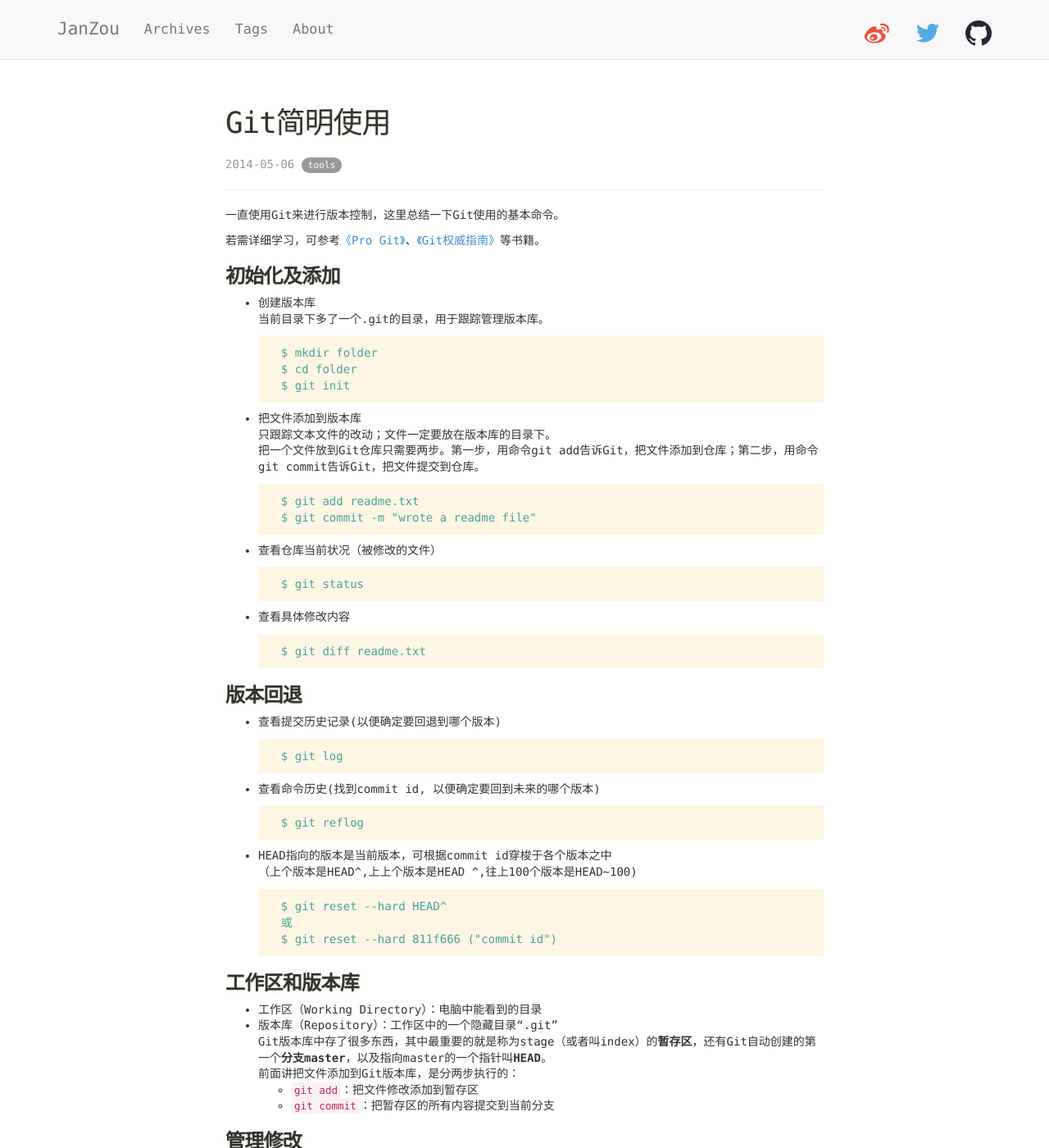
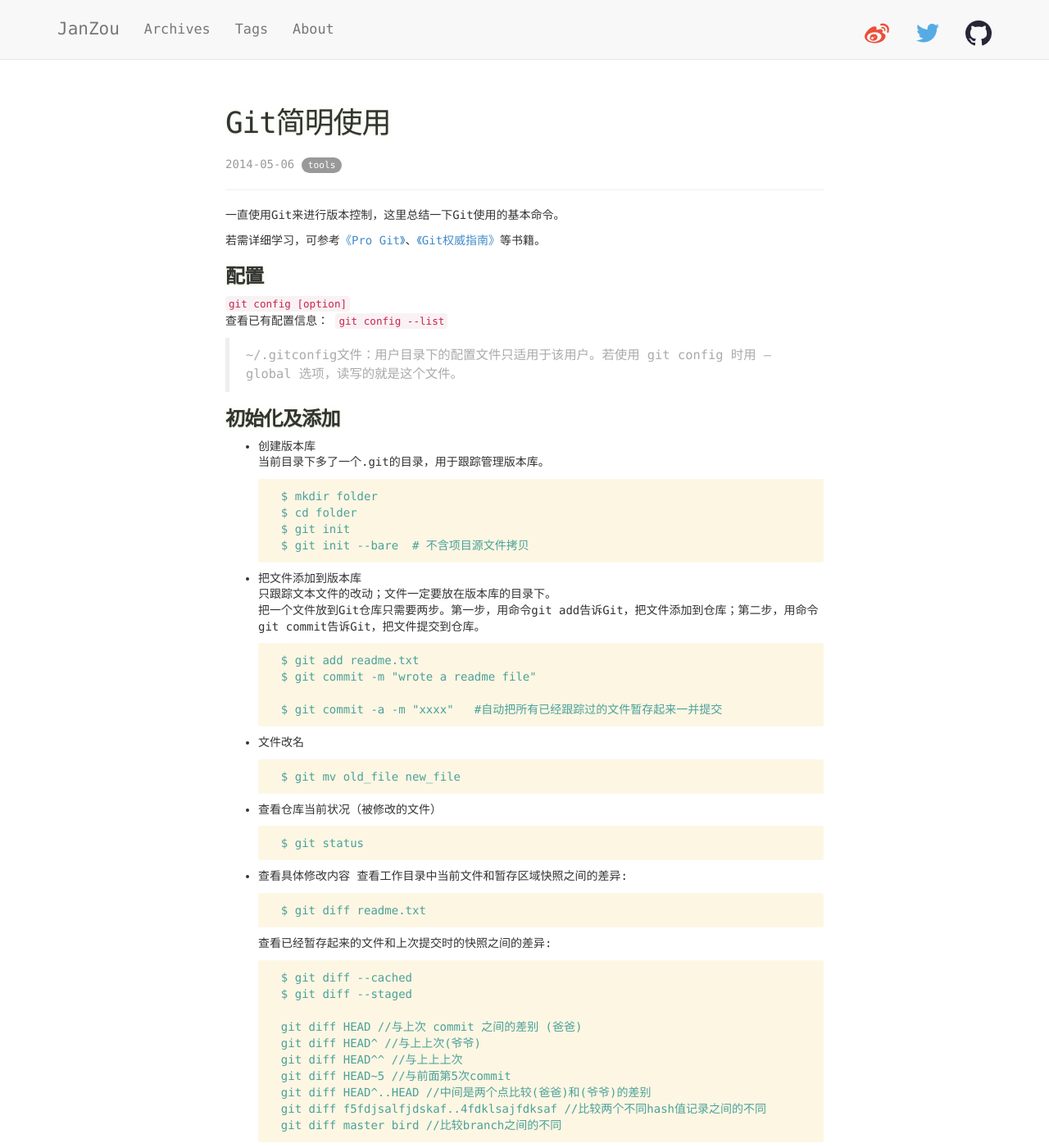
Before and after one commit to Jan-zou/jan-zou.github.com, a Jekyll site: the page built from _posts/2014-05-06-git-use.md, in a window 1280 px wide and 1400 px high. Shown: the whole window at 82% size. Built offline with Jekyll 4.4.1, drawn with Linux system fonts in a browser that asks for light colours; nearby versions of some CDN libraries; Markdown is read by kramdown in place of the engine named in the settings; comment, search, counter and statistics services are not loaded; some of the changed text lies outside the part shown.

Commit message:
add cname,change article

```diff
--- /dev/null
+++ b/CNAME
@@ -0,0 +1 @@
+blog.zoujinglin.com.cn
--- a/_posts/2014-05-06-git-use.md
+++ b/_posts/2014-05-06-git-use.md
@@ -8,6 +8,12 @@
 
 若需详细学习，可参考[《Pro Git》](http://book.douban.com/subject/3420144/)、[《Git权威指南》](http://book.douban.com/subject/6526452/)等书籍。
 
+### 配置
+`git config [option]`
+查看已有配置信息： `git config --list`
+> ~/.gitconfig文件：用户目录下的配置文件只适用于该用户。若使用 git config 时用 --global 选项，读写的就是这个文件。
+
+
 ### 初始化及添加
 
 + 创建版本库
@@ -15,34 +21,59 @@
 
 	    $ mkdir folder
 	    $ cd folder
-		$ git init
+	    $ git init
+	    $ git init --bare  # 不含项目源文件拷贝
 
 + 把文件添加到版本库
-    只跟踪文本文件的改动；文件一定要放在版本库的目录下。
-    把一个文件放到Git仓库只需要两步。第一步，用命令git add告诉Git，把文件添加到仓库；第二步，用命令git commit告诉Git，把文件提交到仓库。
+只跟踪文本文件的改动；文件一定要放在版本库的目录下。
+把一个文件放到Git仓库只需要两步。第一步，用命令git add告诉Git，把文件添加到仓库；第二步，用命令git commit告诉Git，把文件提交到仓库。
 
 		$ git add readme.txt
 		$ git commit -m "wrote a readme file"
+
+		$ git commit -a -m "xxxx"   #自动把所有已经跟踪过的文件暂存起来一并提交
+
++ 文件改名
+
+        $ git mv old_file new_file
 
 + 查看仓库当前状况（被修改的文件）
 
 		$ git status
 
 + 查看具体修改内容
+  查看工作目录中当前文件和暂存区域快照之间的差异:
 
 		$ git diff readme.txt
 
+  查看已经暂存起来的文件和上次提交时的快照之间的差异:
+
+        $ git diff --cached
+        $ git diff --staged
+
+        git diff HEAD //与上次 commit 之间的差别 (爸爸)
+        git diff HEAD^ //与上上次(爷爷)
+        git diff HEAD^^ //与上上上次
+        git diff HEAD~5 //与前面第5次commit
+        git diff HEAD^..HEAD //中间是两个点比较(爸爸)和(爷爷)的差别
+        git diff f5fdjsalfjdskaf..4fdklsajfdksaf //比较两个不同hash值记录之间的不同
+        git diff master bird //比较branch之间的不同
 
 ### 版本回退
 
 + 查看提交历史记录(以便确定要回退到哪个版本)
 
 		$ git log
+		    -p 展开显示每次提交的内容差异
+		    -n 显示最近的n次提交更新
+		    -stat 显示每次更新的文件修改统计信息
+		    --since, --after 仅显示指定时间之后的提交
+		    --until, --before 仅显示指定时间之前的提交
+		    --author 仅显示指定作者相关的提交
 
 + 查看命令历史(找到commit id, 以便确定要回到未来的哪个版本)
 
 		$ git reflog
-
 
 + HEAD指向的版本是当前版本，可根据commit id穿梭于各个版本之中
  （上个版本是HEAD^,上上个版本是HEAD ^,往上100个版本是HEAD~100)
@@ -59,13 +90,14 @@
     Git版本库中存了很多东西，其中最重要的就是称为stage（或者叫index）的**暂存区**，还有Git自动创建的第一个**分支master**，以及指向master的一个指针叫**HEAD**。
 	前面讲把文件添加到Git版本库，是分两步执行的：
 	+ `git add`：把文件修改添加到暂存区
-	+ `git commit`：把暂存区的所有内容提交到当前分支
+	+ `git commit`：把暂存区的所有内容提交到当前分支版本库
 
+>  对于任何一个文件，在Git中都只有三种状态：已提交(committed)、已修改(modified)、已暂存(staged)。
+> 文件流转的三个工作区域：工作目录、暂存区域、Git本地数据目录。
 
 ### 管理修改
 
 Git跟踪并管理的是修改，而非文件。每次修改若不添加到暂存区中，则不会被提交到分支上。
-
 
 ### 撤销修改
 
@@ -90,9 +122,13 @@
 		$ git rm test.txt
 		$ git commit -m "remove test.txt"
 
++ 移除跟踪，但不删除文件
+
+        $ git rm --cached test.txt
+
 + 把工作区中误删的文件恢复到最新版本
 
-		$ git check -- test.txt
+		$ git checkout -- test.txt
 
 `git checkout`其实是用版本库里的版本替换工作区的版本,无论工作区是修改还是删除,都可以“⼀键还原”。
 
@@ -117,10 +153,16 @@
     会列出所有分支，当前分支前面会标一个*号。
 
 		$ git branch
+		  -a  列出所有分支
+		  -r  列出远程分支
 
 + 合并指定分支到当前分支
 
 		$ git merge name
+
++ 衍合
+
+        $ git rebase -i HEAD~n
 
 + 删除分支
 
@@ -156,6 +198,7 @@
 + 关联一个远程库GitHub
     远程库的名字就是origin，这是Git默认的叫法，也可以改成别的。
 
+		$ git remote add [name] [url]
 		$ git remote add origin git@github.com/username/projectname.git
 
 + 首次推送本地仓库内容到远程库
@@ -165,7 +208,10 @@
 
 + 以后，推送最新修改
 
+		$ git push [远程仓库] [本地分支]
 		$ git push origin master
+
+		$ git push 远程仓库 本地分支:远程分支
 
 + 从远程库克隆
 
@@ -177,12 +223,24 @@
 
 + 抓取分支
 
-        $ git pull
+        $ git pull [远程仓库] [远程分支xx/xxx]:[本地分支]
+        $ git pull     # 抓取数据并合并
+        $ git fetch [远程仓库] [远程分支]   # 不自动合并
+
+        $ git pull --rebase [远程仓库] [远程分支]
 
 + 建立本地分支和远程分支的关联
 
         $ git branch --set-upstream branch-name origin/branch-name
 
++ 删除远程分支
+
+        $ git push [远程仓库] :[远程分支]
+
++ 远程仓库重命名和删除
+
+        $ git remote rename oldname newname
+        $ git remote rm name
 
 ### 标签管理
 
@@ -227,3 +285,8 @@
 1. 操作系统自动生成的文件
 2. 编译生成的中间文件、可执行文件等
 3. 带有敏感信息的配置文件
+
+
+### 其他
+
+      $ git blame filename  查看每行代码的修改者
```
